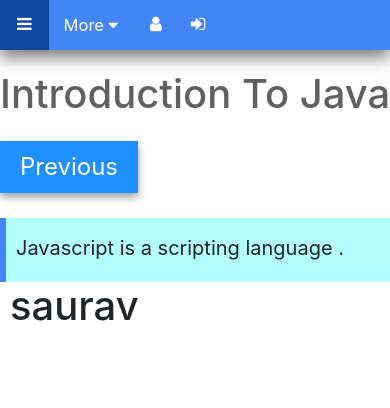
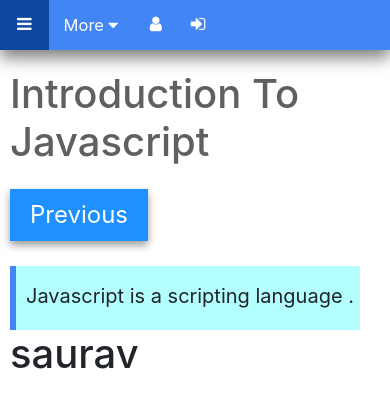
Before and after one commit to Shubhamkumar10599/cse_onlinekit, a Django app: page /JavascriptIntro/ in a window 390 px wide; the page is wider, and only the part inside the window is pictured. Shown: the top 408 px of that part. Run offline with Django 3.2, Linux system fonts and the light colour scheme; some libraries are stand-ins or nearby versions.

Commit message:
final all javascript page is all responsive

```diff
--- a/online_study/Templates/JavaScriptIntro.html
+++ b/online_study/Templates/JavaScriptIntro.html
@@ -160,7 +160,7 @@
 
               <div class="row">
 
-                  <div class="container col" style="width:;">
+                  <div class="container col res" style="width:;">
 
                 <div class="header-tag">
                   <h1>Introduction To Javascript</h1>
@@ -179,10 +179,12 @@
                   </div>
 
 
-                  <div class="container col" style="margin-left:10px">
+                  <div class="container col">
 
+                      <div class="container3">
+                          <h1>saurav</h1>
+                      </div>
 
-                     <h1>saurav</h1>
 
                   </div>
 
--- a/online_study/statics/css/content.css
+++ b/online_study/statics/css/content.css
@@ -50,29 +50,28 @@ padding-left:10px;
 border-left:6px solid #4285F4;
 }
 
+.res{
+margin:0;
+}
+
 .definition p{
-
-
-
  font-size:20px;
 
 }
 
 
-
-
-@media only screen and (max-width: 1282px) {
+@media only screen and (max-width: 1295px) {
 
 .definition{
 
- width:900px;
+ width:820px;
 }
 
 
 }
 
 
-@media only screen and (max-width: 1182px) {
+@media only screen and (max-width: 1284px) {
 
 .definition{
 
@@ -81,3 +80,155 @@ border-left:6px solid #4285F4;
 
 
 }
+
+
+@media only screen and (max-width: 1237px) {
+
+.definition{
+
+ width:750px;
+}
+
+
+}
+
+@media only screen and (max-width: 1188px) {
+
+.definition{
+
+ width:700px;
+}
+
+
+}
+
+@media only screen and (max-width: 1138px) {
+
+.definition{
+
+ width:650px;
+}
+
+
+}
+
+@media only screen and (max-width: 1089px) {
+
+.definition{
+
+ width:600px;
+}
+
+
+}
+
+@media only screen and (max-width: 1039px) {
+
+.definition{
+
+ width:550px;
+}
+
+
+}
+
+
+@media only screen and (max-width: 768px) {
+
+
+
+.res{
+
+  margin-left:10px;
+}
+
+
+}
+
+
+
+@media only screen and (max-width: 724px) {
+
+.definition{
+
+ width:500px;
+}
+
+
+
+
+}
+
+
+
+@media only screen and (max-width: 663px) {
+
+.definition{
+
+ max-width:100%;
+}
+
+
+}
+
+
+@media only screen and (max-width: 662px) {
+
+.definition{
+
+ max-width:100%;
+}
+.res{
+margin-left:10px;
+
+}
+
+.container3{
+
+ margin-left:10px;
+}
+
+
+}
+
+@media only screen and (max-width: 518px) {
+
+.definition{
+
+ width:400px;
+}
+}
+
+
+@media only screen and (max-width: 516px) {
+
+.definition{
+
+ width:350px;
+}
+
+
+}
+
+
+@media only screen and (max-width: 362px) {
+
+.definition{
+
+ width:300px;
+}
+
+
+}
+
+
+
+@media only screen and (max-width: 313px) {
+
+.definition{
+
+ width:100%;
+}
+
+
+}
--- a/online_study/statics/css/mainSidebar.css
+++ b/online_study/statics/css/mainSidebar.css
@@ -3,6 +3,7 @@
     margin-top: 70px;
 
     margin-left: 265px;
+    overflow-x: hidden;
 
 }
 
```
